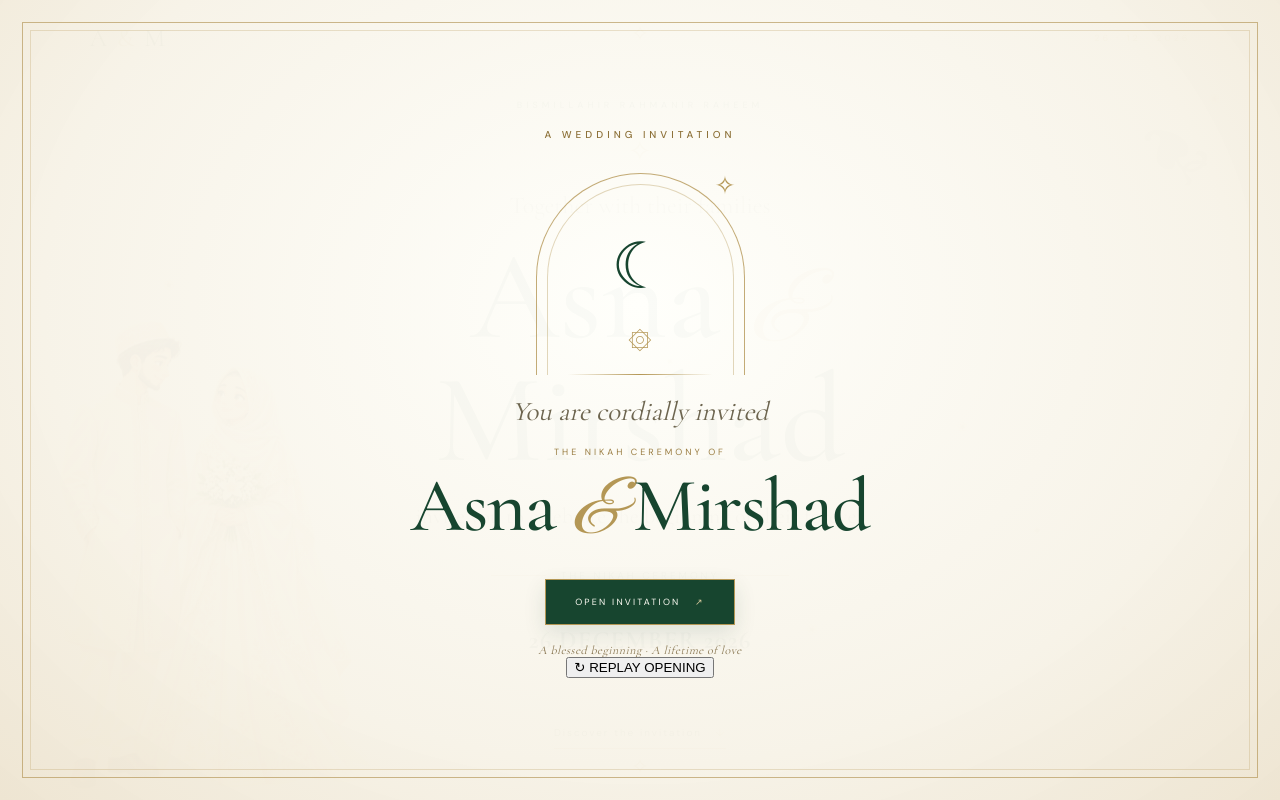
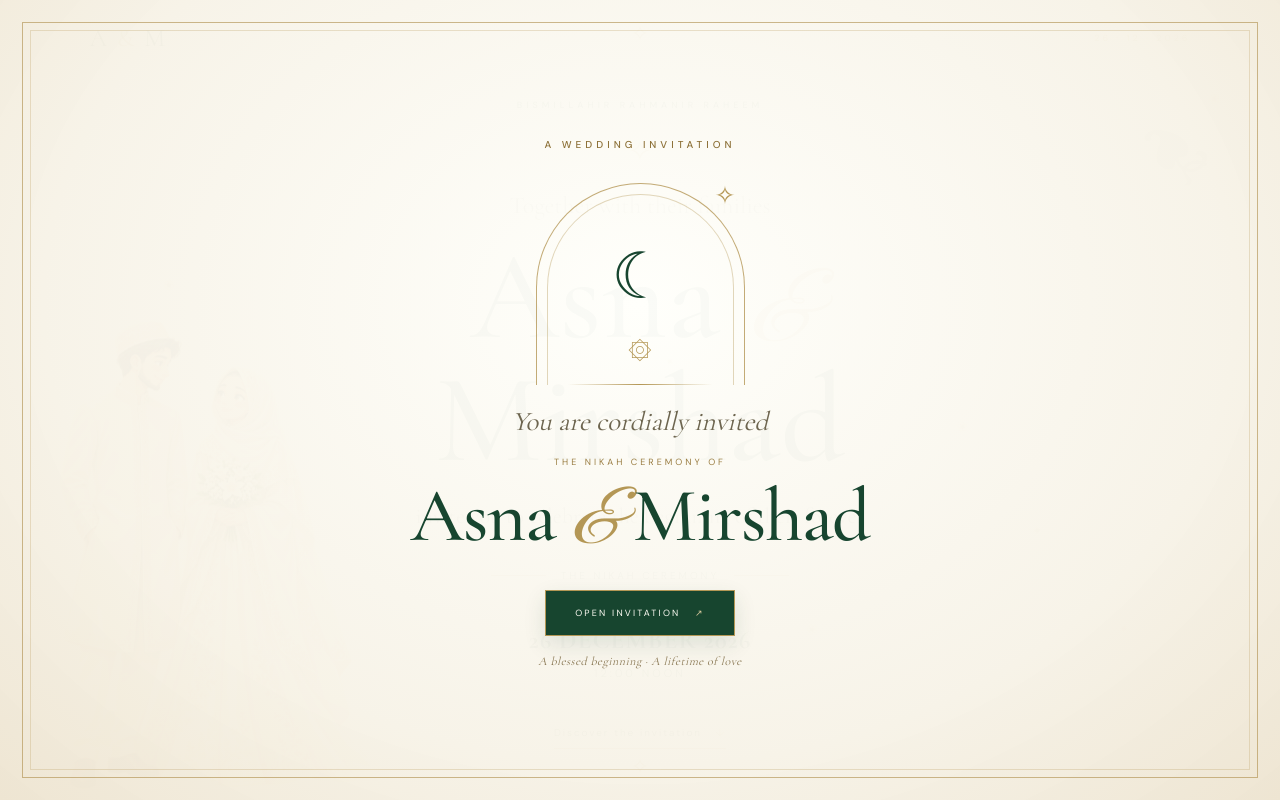
Before and after one commit to haneen010/asna-mirshad-wedding, a plain HTML site: page index.html in a window 1280 px wide. Shown: the top 800 px of the page. Drawn offline with nearby package versions, Linux system fonts and the light colour scheme.

Commit message:
Update index.html

```diff
--- a/index.html
+++ b/index.html
@@ -16,7 +16,7 @@
   <div class="envelope-screen theme-blossom cover-palace" id="envelopeScreen" aria-label="Open wedding invitation">
     <div class="palace-doors" aria-hidden="true"><span class="palace-door left-door"></span><span class="palace-door right-door"></span></div>
     <div class="envelope-content">
-      <p class="eyebrow">A WEDDING INVITATION</p>
+<p class="eyebrow">A WEDDING INVITATION</p>
       <div class="cover-ornament" aria-hidden="true">
         <span class="cover-crescent">☾</span>
         <span class="cover-star">✧</span>
@@ -28,8 +28,7 @@
       <p class="envelope-names">Asna <i>&</i> Mirshad</p>
       <button class="open-invite" id="openInvite" type="button">OPEN INVITATION <span>↗</span></button>
       <p class="envelope-hint">A blessed beginning · A lifetime of love</p>
-      <button class="replay-cover" id="replayCover" type="button">↻ REPLAY OPENING</button>
-    </div>
+</div>
   </div>
   <header class="topbar"><a href="#" class="monogram">A <span>&</span> M</a><span class="top-date">26 · 12 · 2026</span></header>
 
```
